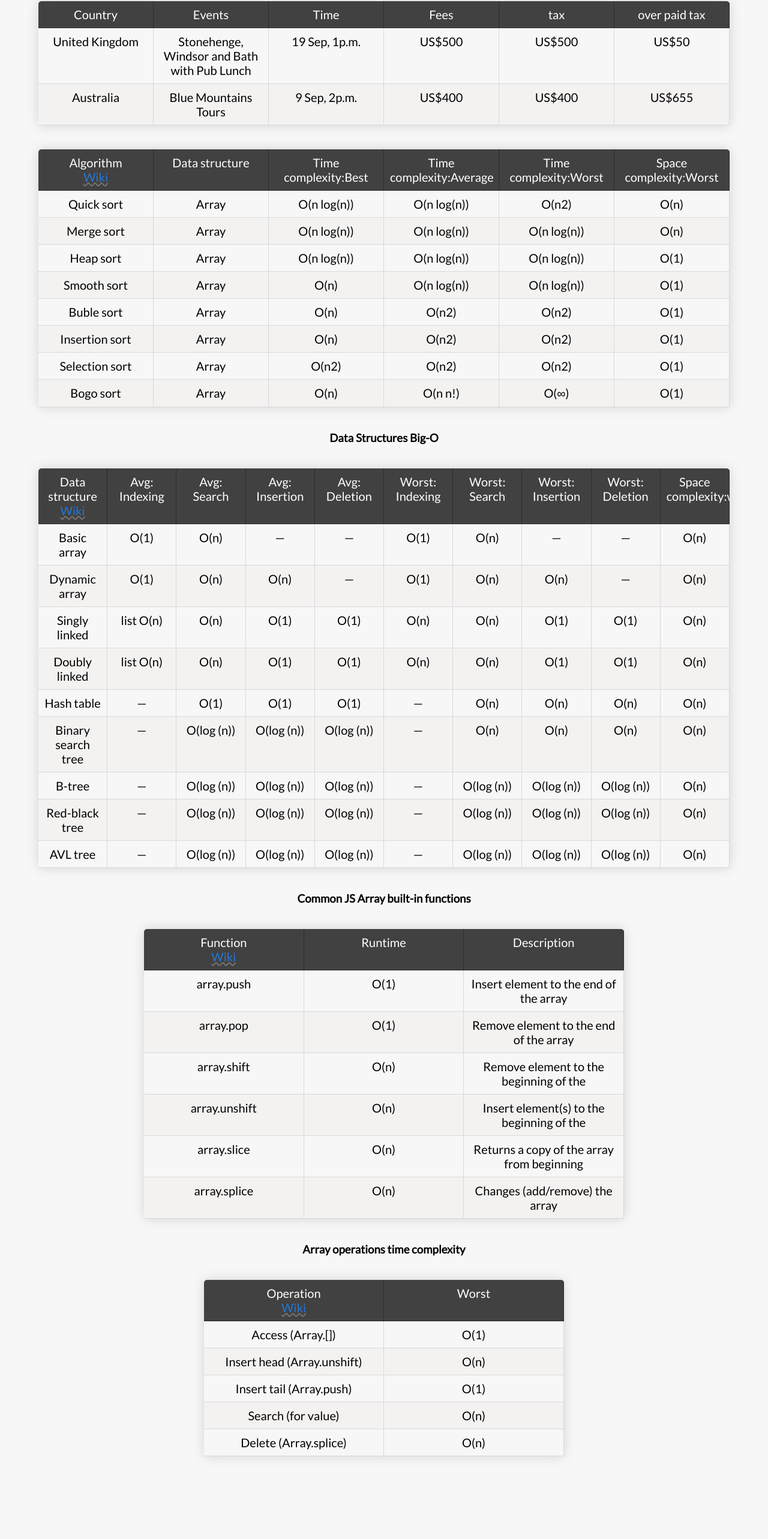
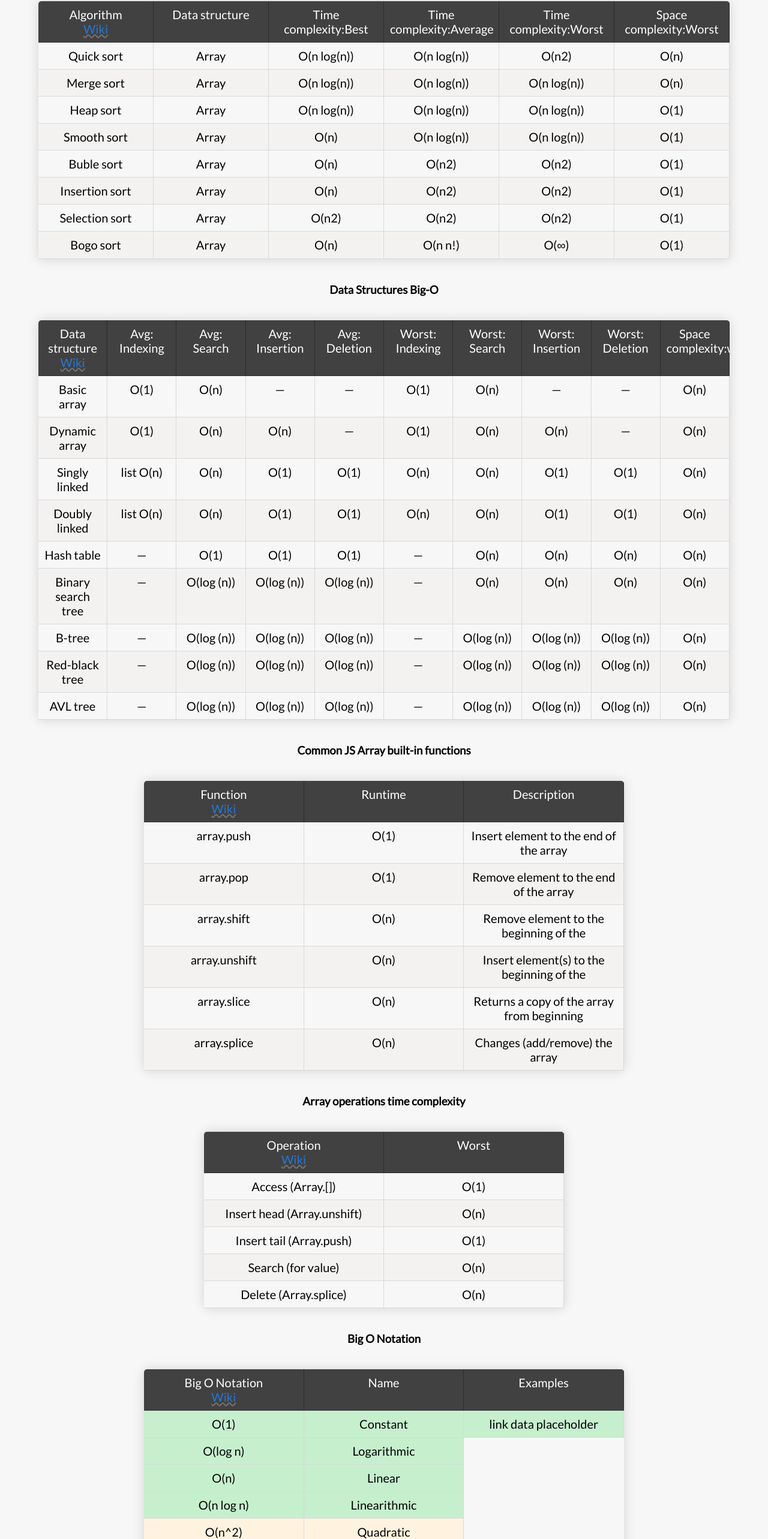
Before and after one commit to dommyrock/gh-deploy, a React (Create React App) app: page /#/table in a window 1280 px wide. Shown: the part 38-2604 px from the top of the page at 60% size. Before the commit the page ends 2506 px from the top, so only its background shows below. Built offline with nearby package versions, Linux system fonts and the light colour scheme.

Commit message:
webapp -made colorable table row component() expects colors:{ red, blue ....} pased to table as prop

```diff
--- a/src/components/SyntaxHighlighter/VideoContainer.js
+++ b/src/components/SyntaxHighlighter/VideoContainer.js
@@ -17,7 +17,7 @@ const VideoContainer = (props) => {
           height={props.height}
           src={props.src}
           frameBorder="0"
-          allowFullScreen="true"
+          allowFullScreen={true}
         ></iframe>
       </div>
     </div>
--- a/src/components/SyntaxHighlighter/tables/HoverableTableCell.jsx
+++ b/src/components/SyntaxHighlighter/tables/HoverableTableCell.jsx
@@ -2,16 +2,41 @@ import React from "react";
 import PropTypes from "prop-types";
 
 //TODO:pass another param number:columnNumber for className
-const HoverableTableCell = ({ cell, columns }) => {
+const HoverableTableCell = ({ cell, columns, cellColor, rowIndex }) => {
   let cellText = cell; /* cellText passed from HoverableTableCell parent*/
+  // console.log(rowIndex);
+
   return (
-    <div className={`flex-row-${columns} first`} role="cell">
-      {cellText}
+    <div
+      className={`flex-row-${columns} first`}
+      role="cell"
+      style={cellColor ? { backgroundColor: `${colorCell(cellColor, rowIndex)}` } : null}
+    >
+      {/* If row has color passed to it print it as link */}
+      {cellColor ? <a>{cellText}</a> : cellText}
     </div>
   );
 };
 HoverableTableCell.propTypes = {
   cell: PropTypes.string.isRequired,
   columns: PropTypes.number.isRequired,
+  cellColor: PropTypes.object,
+  rowIndex: PropTypes.number,
 };
+// HoverableTableCell.defaultProps={} default
 export default HoverableTableCell;
+
+/**
+ * Calculate color for each passed cell.
+ * @param {*} color
+ * Cell color
+ * @param {*} rowIndex
+ * Cell index
+ */
+function colorCell(color, rowIndex) {
+  console.log(rowIndex);
+  if (rowIndex < 4) return color.green;
+  else if (rowIndex > 3 && rowIndex < 6) return color.yellow;
+  else return color.red;
+}
+//NOTE :each cell print will have passed row index same
--- a/src/components/SyntaxHighlighter/tables/HoverableTableExample.jsx
+++ b/src/components/SyntaxHighlighter/tables/HoverableTableExample.jsx
@@ -1,4 +1,5 @@
 import React from "react";
+// import OriginalTableExample from "./originalTable";
 import HoverableTable from "./HoverableTable";
 import {
   algorithmHeaders,
@@ -9,6 +10,8 @@ import {
   commonJSfuncHeaders,
   arrayOTCHeaders,
   arrayOTC,
+  bigONamesHeaders,
+  bigONames,
 } from "./table_data";
 // beutifull dnd table example :https://github.com/atlassian/react-beautiful-dnd/blob/master/stories/src/table/with-fixed-columns.jsx
 
@@ -29,149 +32,51 @@ const HoverableTableExample = () => {
   const arrOpsTCFirst = arrayOTCHeaders[0];
   arrayOTCHeaders.shift();
   const restarrOpsTC = arrayOTCHeaders;
+  //big O names
+  const bigONamesFirst = bigONamesHeaders[0];
+  bigONamesHeaders.shift();
+  const restOfbigONamesHeaders = bigONamesHeaders;
 
   return (
     <>
-      {/* Exaple with nested cells as well */}
-      <div className="table-container-6" role="table" aria-label="Destinations">
-        <div className="flex-table header" role="rowgroup">
-          <div className="flex-row-6 first" role="columnheader">
-            Country
-          </div>
-          <div className="flex-row-6" role="columnheader">
-            Events
-          </div>
-          <div className="flex-row-6" role="columnheader">
-            Time
-          </div>
-          <div className="flex-row-6" role="columnheader">
-            Fees
-          </div>
-          <div className="flex-row-6" role="columnheader">
-            tax
-          </div>
-          <div className="flex-row-6" role="columnheader">
-            over paid tax
-          </div>
-        </div>
-        <div className="flex-table row" role="rowgroup">
-          <div className="flex-row-6 first" role="cell">
-            United Kingdom
-          </div>
-          <div className="flex-row-6" role="cell">
-            Stonehenge, Windsor and Bath with Pub Lunch{" "}
-          </div>
-          <div className="flex-row-6" role="cell">
-            19 Sep, 1p.m.
-          </div>
-          <div className="flex-row-6" role="cell">
-            US$500
-          </div>
-          <div className="flex-row-6" role="cell">
-            US$500
-          </div>
-          <div className="flex-row-6" role="cell">
-            US$50
-          </div>
-        </div>
-        {/*aditional grids inside row example */}
-        {/* <div className="flex-table row" role="rowgroup">
-          <div className="flex-row-6 rowspan first">United States</div>
-          <div className="column">
-            <div className="flex-row-6">
-              <div className="flex-cell" role="cell">
-                Napa and Sonoma Wine Country Tour
-              </div>
-              <div className="flex-cell" role="cell">
-                5 Sep, 9p.m.
-              </div>
-              <div className="flex-cell" role="cell">
-                US$600
-              </div>
-              <div className="flex-cell" role="cell">
-                US$600
-              </div>
-              <div className="flex-cell" role="cell">
-                US$65
-              </div>
-            </div>
-            <div className="flex-row-6" role="rowgroup">
-              <div className="flex-cell" role="cell">
-                Day Trip to Martha's Vineyard
-              </div>
-              <div className="flex-cell" role="cell">
-                12 Sep, 5p.m.
-              </div>
-              <div className="flex-cell" role="cell">
-                US$600
-              </div>
-              <div className="flex-cell" role="cell">
-                US$600
-              </div>
-            </div>
-            <div className="flex-row-6" role="rowgroup">
-              <div className="flex-cell" role="cell">
-                Grand Canyon West Rim and Hoover Dam Tour
-              </div>
-              <div className="flex-cell" role="cell">
-                5 Sep, 2p.m.
-              </div>
-              <div className="flex-cell" role="cell">
-                US$550
-              </div>
-              <div className="flex-cell" role="cell">
-                US$550
-              </div>
-              <div className="flex-cell" role="cell">
-                US$65
-              </div>
-            </div>
-          </div>
-        </div> */}
-        <div className="flex-table row" role="rowgroup">
-          <div className="flex-row-6 first" role="cell">
-            {" "}
-            Australia
-          </div>
-          <div className="flex-row-6" role="cell">
-            Blue Mountains Tours
-          </div>
-          <div className="flex-row-6" role="cell">
-            9 Sep, 2p.m.
-          </div>
-          <div className="flex-row-6" role="cell">
-            US$400
-          </div>
-          <div className="flex-row-6" role="cell">
-            US$400
-          </div>
-          <div className="flex-row-6" role="cell">
-            US$655
-          </div>
-        </div>
-      </div>
       <HoverableTable
         {...{ firstHeader: firstHeader, restOfHeaders: restOfHeaders, rowsData: algorithmRows, columns: 6 }}
       />
-      <h3 style={inlineCss}>Data Structures Big-O</h3>
+      <h3 style={center_text_inline}>Data Structures Big-O</h3>
       <HoverableTable
         {...{ firstHeader: first10, restOfHeaders: restOfH10, rowsData: dataStructureRows, columns: 10 }}
       />
       {/* 3 col eample */}
-      <h3 style={inlineCss}>Common JS Array built-in functions</h3>
+      <h3 style={center_text_inline}>Common JS Array built-in functions</h3>
       <HoverableTable
         {...{ firstHeader: firstCommonjs, restOfHeaders: restOfCOmmonJS, rowsData: commonJSfunc, columns: 3 }}
       />
-      <h3 style={inlineCss}>Array operations time complexity</h3>
+      <h3 style={center_text_inline}>Array operations time complexity</h3>
       <HoverableTable
-        {...{ firstHeader: arrOpsTCFirst, restOfHeaders: restarrOpsTC, rowsData: arrayOTC, columns: 2 }}
+        {...{
+          firstHeader: arrOpsTCFirst,
+          restOfHeaders: restarrOpsTC,
+          rowsData: arrayOTC,
+          columns: 2,
+        }}
       />
+      <h3 style={center_text_inline}>Big O Notation</h3>
+      <HoverableTable
+        {...{
+          firstHeader: bigONamesFirst,
+          restOfHeaders: restOfbigONamesHeaders,
+          rowsData: bigONames,
+          columns: 3,
+          cellColor: { green: "rgb(198, 239, 206)", yellow: "#FFF3E0", red: "#FFEBEE" },
+        }}
+      />
+      {/* <OriginalTableExample /> */}
     </>
   );
 };
 
 export default HoverableTableExample;
-const inlineCss = {
+const center_text_inline = {
   textAlign: "center",
 };
 
--- a/src/components/SyntaxHighlighter/tables/HoverableTableRow.jsx
+++ b/src/components/SyntaxHighlighter/tables/HoverableTableRow.jsx
@@ -2,18 +2,20 @@ import React from "react";
 import HoverableTableCell from "./HoverableTableCell";
 import PropTypes from "prop-types";
 
-const HoverableTableRow = ({ row, columns }) => {
+const HoverableTableRow = ({ row, columns, cellColor, rowIndex }) => {
   return (
     /*Map each cell to new component from passed rowDAta  */
     <div className="flex-table row" role="rowgroup">
       {row.map((cell, index) => (
-        <HoverableTableCell {...{ cell, columns }} key={index} />
+        <HoverableTableCell {...{ cell, columns, cellColor, rowIndex }} key={index} />
       ))}
     </div>
   );
 };
 HoverableTableRow.propTypes = {
   row: PropTypes.array.isRequired, //axample of prop type setting
+  cellColor: PropTypes.object,
+  rowIndex: PropTypes.number,
 };
 
 export default HoverableTableRow;
--- /dev/null
+++ b/src/components/SyntaxHighlighter/tables/originalTable.jsx
@@ -0,0 +1,128 @@
+import React from "react";
+
+const OriginalExample = () => {
+  return (
+    <>
+      {/* Exaple with nested cells as well */}
+      <div className="table-container-6" role="table" aria-label="Destinations">
+        <div className="flex-table header" role="rowgroup">
+          <div className="flex-row-6 first" role="columnheader">
+            Country
+          </div>
+          <div className="flex-row-6" role="columnheader">
+            Events
+          </div>
+          <div className="flex-row-6" role="columnheader">
+            Time
+          </div>
+          <div className="flex-row-6" role="columnheader">
+            Fees
+          </div>
+          <div className="flex-row-6" role="columnheader">
+            tax
+          </div>
+          <div className="flex-row-6" role="columnheader">
+            over paid tax
+          </div>
+        </div>
+        <div className="flex-table row" role="rowgroup">
+          <div className="flex-row-6 first" role="cell">
+            United Kingdom
+          </div>
+          <div className="flex-row-6" role="cell">
+            Stonehenge, Windsor and Bath with Pub Lunch{" "}
+          </div>
+          <div className="flex-row-6" role="cell">
+            19 Sep, 1p.m.
+          </div>
+          <div className="flex-row-6" role="cell">
+            US$500
+          </div>
+          <div className="flex-row-6" role="cell">
+            US$500
+          </div>
+          <div className="flex-row-6" role="cell">
+            US$50
+          </div>
+        </div>
+        {/*aditional grids inside row example */}
+        {/* <div className="flex-table row" role="rowgroup">
+          <div className="flex-row-6 rowspan first">United States</div>
+          <div className="column">
+            <div className="flex-row-6">
+              <div className="flex-cell" role="cell">
+                Napa and Sonoma Wine Country Tour
+              </div>
+              <div className="flex-cell" role="cell">
+                5 Sep, 9p.m.
+              </div>
+              <div className="flex-cell" role="cell">
+                US$600
+              </div>
+              <div className="flex-cell" role="cell">
+                US$600
+              </div>
+              <div className="flex-cell" role="cell">
+                US$65
+              </div>
+            </div>
+            <div className="flex-row-6" role="rowgroup">
+              <div className="flex-cell" role="cell">
+                Day Trip to Martha's Vineyard
+              </div>
+              <div className="flex-cell" role="cell">
+                12 Sep, 5p.m.
+              </div>
+              <div className="flex-cell" role="cell">
+                US$600
+              </div>
+              <div className="flex-cell" role="cell">
+                US$600
+              </div>
+            </div>
+            <div className="flex-row-6" role="rowgroup">
+              <div className="flex-cell" role="cell">
+                Grand Canyon West Rim and Hoover Dam Tour
+              </div>
+              <div className="flex-cell" role="cell">
+                5 Sep, 2p.m.
+              </div>
+              <div className="flex-cell" role="cell">
+                US$550
+              </div>
+              <div className="flex-cell" role="cell">
+                US$550
+              </div>
+              <div className="flex-cell" role="cell">
+                US$65
+              </div>
+            </div>
+          </div>
+        </div> */}
+        <div className="flex-table row" role="rowgroup">
+          <div className="flex-row-6 first" role="cell">
+            {" "}
+            Australia
+          </div>
+          <div className="flex-row-6" role="cell">
+            Blue Mountains Tours
+          </div>
+          <div className="flex-row-6" role="cell">
+            9 Sep, 2p.m.
+          </div>
+          <div className="flex-row-6" role="cell">
+            US$400
+          </div>
+          <div className="flex-row-6" role="cell">
+            US$400
+          </div>
+          <div className="flex-row-6" role="cell">
+            US$655
+          </div>
+        </div>
+      </div>
+    </>
+  );
+};
+
+export default OriginalExample;
--- a/src/components/SyntaxHighlighter/tables/table_data.js
+++ b/src/components/SyntaxHighlighter/tables/table_data.js
@@ -80,3 +80,16 @@ export const arrayOTC = [
   ["Search (for value)", "O(n)"],
   ["Delete (Array.splice)", "O(n)"],
 ];
+
+//Big O notation names
+export const bigONamesHeaders = ["Big O Notation", "Name", "Examples"];
+export const bigONames = [
+  ["O(1)", "Constant", " link data placeholder"],
+  ["O(log n)", "Logarithmic"],
+  ["O(n)", "Linear"],
+  ["O(n log n)", "Linearithmic"],
+  ["O(n^2)", "Quadratic"],
+  ["O(n^3)", "Cubic"],
+  ["O(2^n)", "Exponential"],
+  ["O(n!)", "Factorial"],
+];
```
Also changed, not shown: src/components/SyntaxHighlighter/tables/HoverableTable.jsx (+7 -2 lines).
